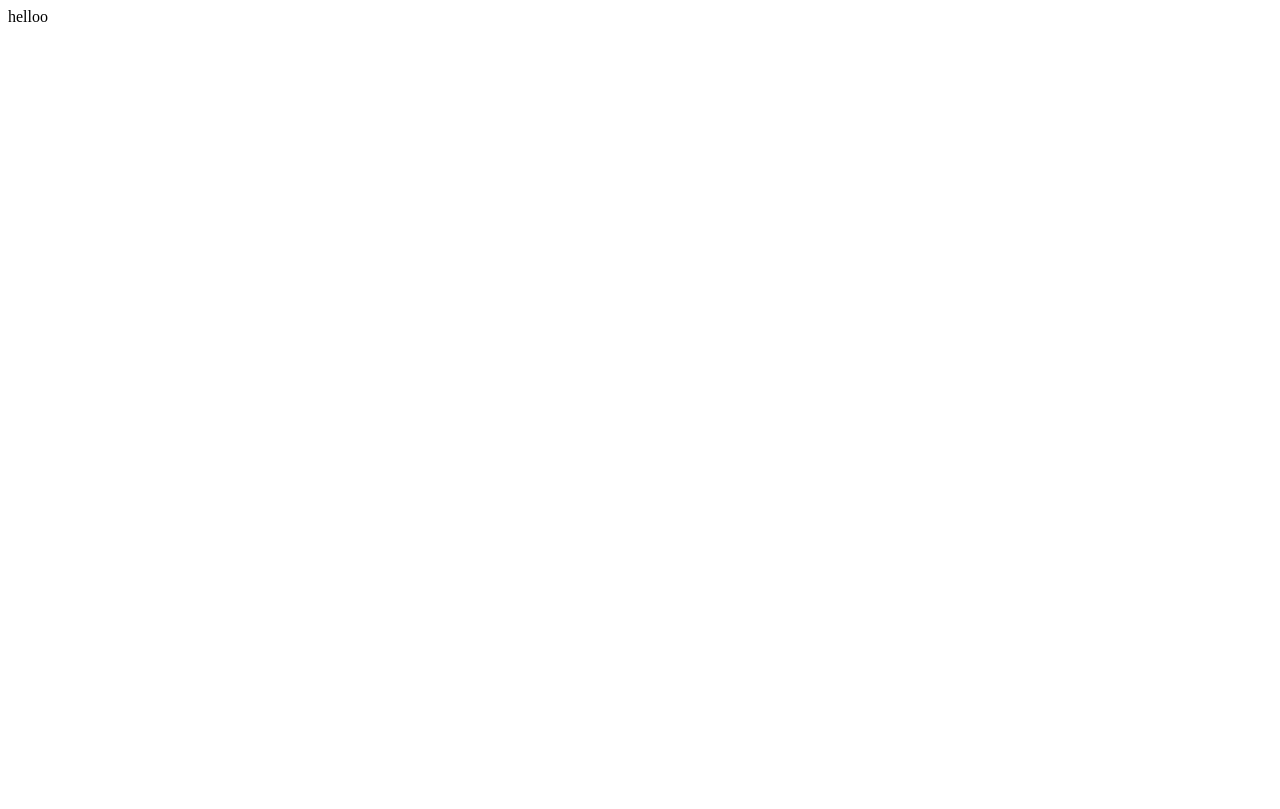
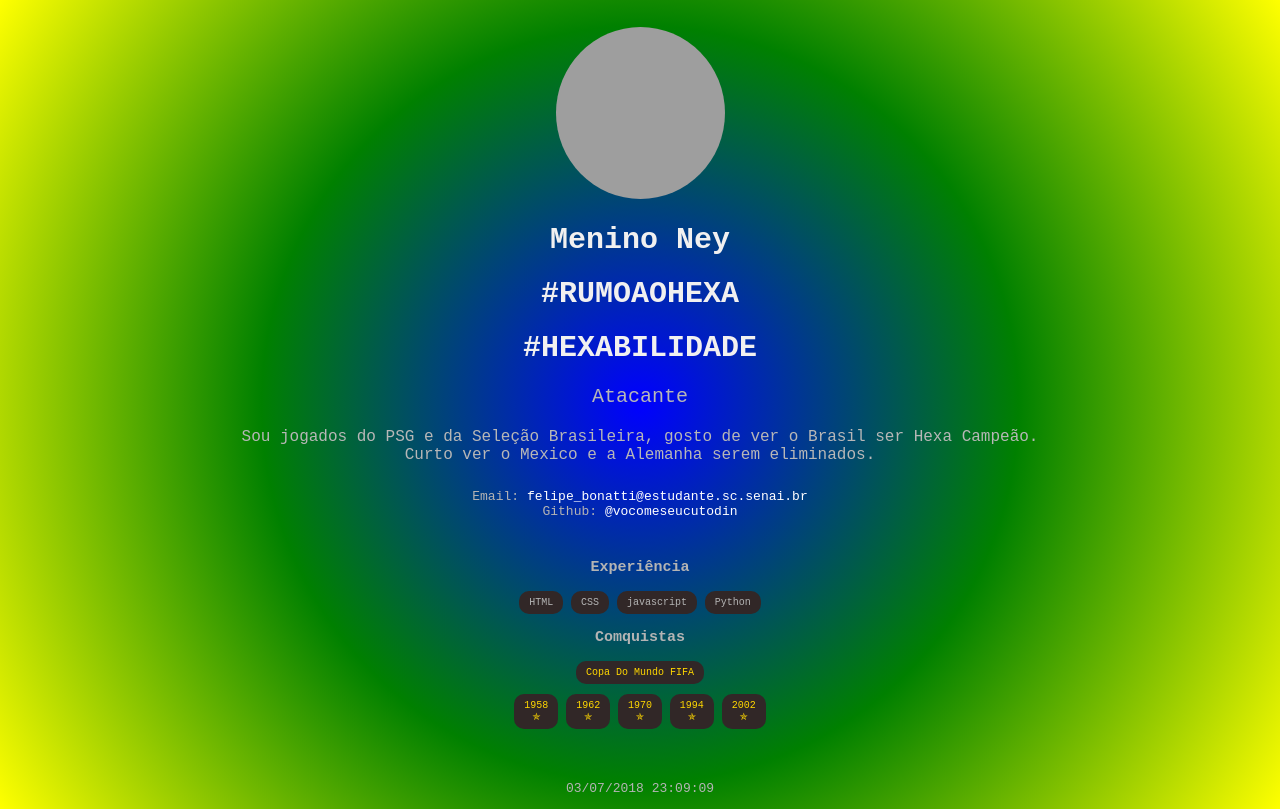
Before and after one commit to vocomeseucutodin/vocomeseucutodin.github.io, a plain HTML site: page index.html in a window 1280 px wide. Drawn offline with Linux system fonts and the light colour scheme; grey boxes are pictures that could not be loaded.

Commit message:
Update index.html

```diff
--- a/index.html
+++ b/index.html
@@ -1,9 +1,154 @@
 <!DOCTYPE html>
-<html>
-<head>
-	<title></title>
-</head>
-<body>
-helloo
-</body>
+<html lang="en">
+  <head>
+    <meta name="viewport" content="width=device-width, initial scale=1.0">
+    <meta http-equiv="X-UA-Compatible" content="ie=edge">
+    <meta charset="UTF-8">
+	<link rel="icon" href="https://i.pinimg.com/originals/25/f7/24/25f724f50d837a780f487a10d7bff647.png" type="image/x-icon" />
+    <title>Felipe Bonatti Redivo</title>
+    <meta name="description" content="Sou aluno no SENAI, gosto de comer e dormir.">
+    <meta property="og:description" content="Sou aluno no SENAI, gosto de comer e dormir.">
+    <meta property="og:image" content="https://rd1.network/uploads/2018/06/20180621-neymar-cabelo2-620x413.jpg">
+    <style>
+      body {
+         background: radial-gradient(circle, blue,green,yellow);
+        font-family: monospace;
+        text-align: center;
+        color: #b4b4b4;
+      }
+      h1 {
+        font-size: 30px;
+        color: #f1f0f0;
+      }
+      h2 {
+        font-size: 15px;
+        margin: 10px 0;
+      }
+      a {
+        color: gold;
+        text-decoration: none;
+      }
+	  .diferentao{
+	  color:white;
+	  }
+      section {
+        margin: 15px 0;
+      }
+      .container {
+        display: flex;
+        align-items: center;
+        justify-content: center;
+        flex-direction: column;
+        min-height: 95vh;
+      }
+      header {
+        color: #b7b7b7;
+      }
+      header .photo img {
+        border-radius: 100%;
+      }
+      header .basic-info .current-role {
+        font-size: 20px;
+      }
+      header .sub-current-role {
+        font-size: 16px;
+        margin-bottom: 25px;
+      }
+      .contact {
+        text-decoration: none;
+        margin-top: 0;
+      }
+      .contact h2 {
+        display: none;
+      }
+      .socials {
+        margin: 15px 0;
+      }.tag:hover{color:red}
+      .tags .tag {
+        padding: 6px 10px;
+        background-color: #312727;
+        font-size: 10px;
+        border-radius: 10px;
+        display: inline-block;
+        margin: 5px 0;
+      }
+	  .es{
+		color:gold;
+	    padding: 6px 10px;
+		background-color: #312727;
+        font-size: 10px;
+        border-radius: 10px;
+        display: inline-block;
+        margin: 5px 0;
+	  }
+      .companies img {
+        margin: 10px;
+        height: 25px;
+      }
+    </style>
+  </head>
+
+  <body>
+    <main class="container">
+      <header>
+        <div class="photo">
+          <img src="http://www.pa4.com.br/wp-content/uploads/2016/11/Inside-imge-3-Neymr-100-Jesus--300x297.jpg" alt="Felipe Bonatti Redivo" width="169" height="172">
+        </div>
+        <div class="basic-info">
+          <h1>Menino Ney</h1>
+          <h1>#RUMOAOHEXA</h1>
+          <h1>#HEXABILIDADE</h1>
+          <p class="current-role">Atacante</p>
+          <p class="sub-current-role">Sou jogados do PSG e da Seleção Brasileira, gosto de ver o Brasil ser Hexa Campeão.<br> Curto ver o Mexico e a Alemanha serem eliminados.</p>
+        </div>
+      </header>
+      <section class="contact">
+        <h2 aria-hidden="true">Contato</h2>
+        <div>Email: <a class="diferentao" href="mailto:felipe_bonatti@estudante.sc.senai.br">felipe_bonatti@estudante.sc.senai.br</a></div>
+        <div>Github: <a class="diferentao" href="https://github.com/vocomeseucutodin" target="_blank" rel="noopener">@vocomeseucutodin</a></div>
+      </section>
+      <section class="tags">
+        <h2>Experiência</h2>
+        <span class="tag">HTML</span>
+        <span class="tag">CSS</span>
+        <span class="tag">javascript</span>
+        <span class="tag">Python</span><br>
+		<h2>Comquistas</h2>
+        <span class="tag"><a href="https://www.google.com.br/search?q=Copa+do+Mundo&oq=copa+do&aqs=chrome.0.69i59j0j69i57j0l3.1760j1j7&sourceid=chrome&ie=UTF-8" target="_blank">Copa Do Mundo FIFA</a></span><br>
+        <span class="es"><a href="http://globoesporte.globo.com/futebol/copa-do-mundo/historia/copa-de-1958-suecia.html" target="_blank">1958<br>✯</a></span>
+        <span class="es"><a href="http://globoesporte.globo.com/futebol/copa-do-mundo/historia/copa-do-mundo-1962-chile.html" target="_blank">1962<br>✯</a></span>
+        <span class="es"><a href="http://globoesporte.globo.com/futebol/copa-do-mundo/historia/copa-do-mundo-1970-mexico.html" target="_blank">1970<br>✯</a></span>
+        <span class="es"><a href="http://globoesporte.globo.com/futebol/copa-do-mundo/historia/copa-do-mundo-1994-estados-unidos.html" target="_blank">1994<br>✯</a></span>
+        <span class="es"><a href="http://globoesporte.globo.com/futebol/copa-do-mundo/historia/copa-do-mundo-2002-coreia-do-sul-e-japao.html" target="_blank">2002<br>✯</a></span>
+      </section>
+    </main>
+	<footer>
+		<p id="horasmen"></p>
+		<script type="text/javascript">
+			var myVar = setInterval(myTimer, 1000);
+					function myTimer() {
+					var d = new Date();
+
+					var day = d.getDate();
+					if (day < 10){
+						day = '0' + day;};
+					var month = d.getMonth()+1;
+					if (month < 10){
+						month = '0' + month;};
+					var year = d.getFullYear();
+
+					var h = d.getHours();
+					if (h < 10){
+						h = '0' + h;};
+					var m = d.getMinutes();
+					if (m < 10){
+						m = '0' + m;};
+					var s = d.getSeconds();
+					if (s < 10){
+						s = '0' + s;};
+					document.getElementById("horasmen").innerHTML = day +'/'+ month +'/'+ year + ' ' + h +':' + m + ':' + s;
+				}
+		</script>
+	</footer>
+  </body>
 </html>
```
